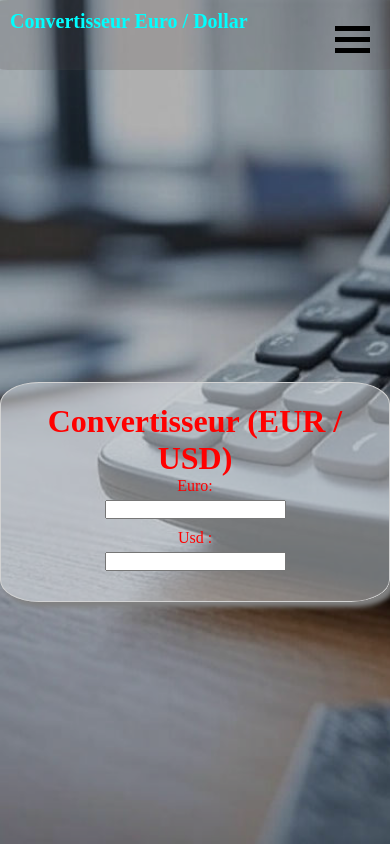
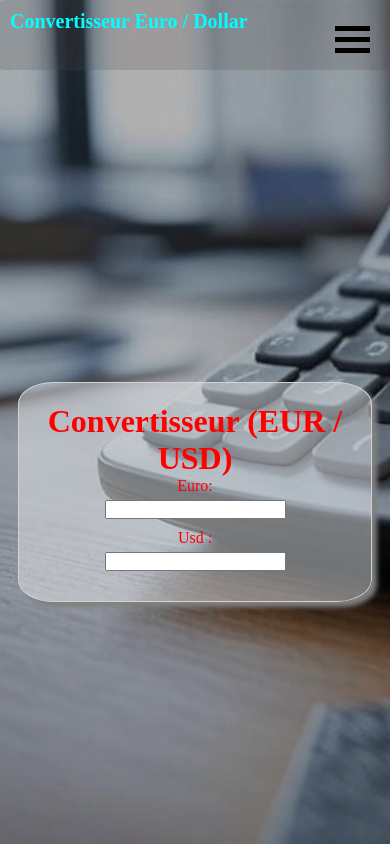
Before and after one commit to Julien2189/convertisseur, a plain HTML site: page index.html in a window 390 px wide. Drawn offline with Linux system fonts and the light colour scheme.

Commit message:
Update style2.css

```diff
--- a/style2.css
+++ b/style2.css
@@ -120,3 +120,9 @@ text-align: center;
     background-color: black;
     margin: 6px 0;
   }
+@media screen and (max-width:768px) {
+    .main {
+        height: auto;
+        width: 80%;
+    }
+}
```
